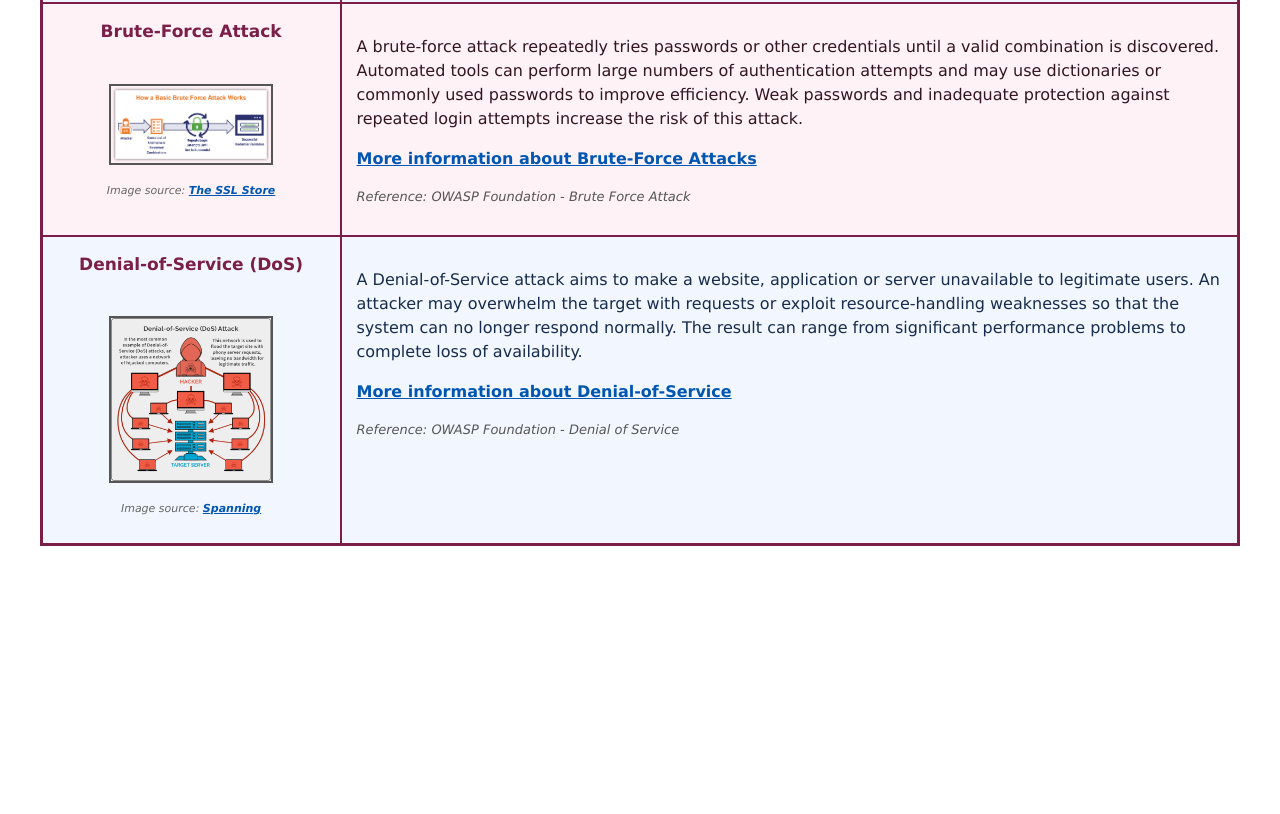
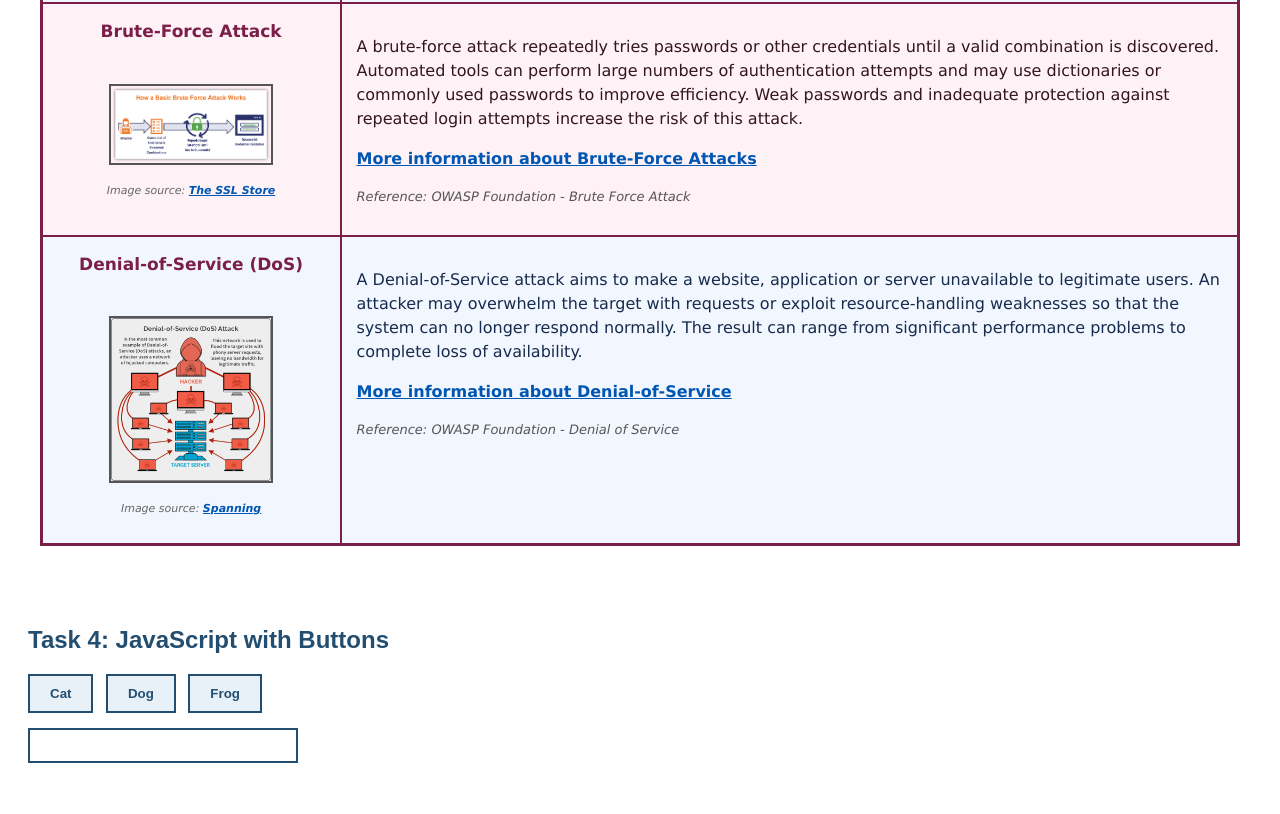
Before and after one commit to khom-gurech/comp804-a3-webattacks, a plain HTML site: page index.html in a window 1280 px wide. Shown: the part 3432-4246 px from the top of the page. Before the commit the page ends 3986 px from the top, so only its background shows below. Drawn offline with Linux system fonts and the light colour scheme.

Commit message:
Task 4: JavaScript button interactivity

```diff
--- a/index.html
+++ b/index.html
@@ -4,6 +4,7 @@
     <meta charset="UTF-8" />
     <title>COMP804 Assignment 1 - Khom Gurech</title>
     <link rel="stylesheet" href="style.css" />
+    <script src="script.js" defer></script>
   </head>
 
   <body>
@@ -640,5 +641,31 @@
         </tbody>
       </table>
     </section>
+
+    <!-- Task 4: JavaScript with Buttons -->
+    <section id="task4">
+      <h2>Task 4: JavaScript with Buttons</h2>
+
+      <div id="animalButtons">
+        <button id="catButton" onclick="showAnimal('cat')">Cat</button>
+        <button id="dogButton" onclick="showAnimal('dog')">Dog</button>
+        <button id="frogButton" onclick="showAnimal('frog')">Frog</button>
+      </div>
+
+      <div id="animalOutput">
+        <input
+          type="text"
+          id="animalText"
+          aria-label="Selected animal message"
+          readonly
+        />
+
+        <p id="animalMessage"></p>
+
+        <img id="animalImage" src="" alt="" width="400" />
+
+        <p id="animalImageSource"></p>
+      </div>
+    </section>
   </body>
 </html>
--- a/script.js
+++ b/script.js
@@ -0,0 +1,50 @@
+function showAnimal(animal) {
+  const catButton = document.getElementById("catButton");
+  const dogButton = document.getElementById("dogButton");
+  const frogButton = document.getElementById("frogButton");
+
+  const animalText = document.getElementById("animalText");
+  const animalMessage = document.getElementById("animalMessage");
+  const animalImage = document.getElementById("animalImage");
+  const animalImageSource = document.getElementById("animalImageSource");
+
+  // Remove highlighting from all buttons
+  catButton.classList.remove("selectedAnimal");
+  dogButton.classList.remove("selectedAnimal");
+  frogButton.classList.remove("selectedAnimal");
+
+  if (animal === "cat") {
+    catButton.classList.add("selectedAnimal");
+
+    animalText.value = "User clicks Cat";
+    animalMessage.textContent = "Cat is clicked";
+
+    animalImage.src = "images/cat.jpg";
+    animalImage.alt = "Cat";
+
+    animalImageSource.innerHTML =
+      'Image source: <a href="https://en.wikipedia.org/wiki/Tabby_cat" target="_blank" rel="noopener noreferrer">Wikipedia - Tabby cat</a>';
+  } else if (animal === "dog") {
+    dogButton.classList.add("selectedAnimal");
+
+    animalText.value = "User clicks Dog";
+    animalMessage.textContent = "Dog is clicked";
+
+    animalImage.src = "images/dog.jpg";
+    animalImage.alt = "Dog";
+
+    animalImageSource.innerHTML =
+      'Image source: <a href="https://en.wikipedia.org/wiki/Dog_breed" target="_blank" rel="noopener noreferrer">Wikipedia - Dog breed</a>';
+  } else if (animal === "frog") {
+    frogButton.classList.add("selectedAnimal");
+
+    animalText.value = "User clicks Frog";
+    animalMessage.textContent = "Frog is clicked";
+
+    animalImage.src = "images/frog.jpg";
+    animalImage.alt = "Frog";
+
+    animalImageSource.innerHTML =
+      'Image source: <a href="https://en.wikipedia.org/wiki/Frog" target="_blank" rel="noopener noreferrer">Wikipedia - Frog</a>';
+  }
+}
--- a/style.css
+++ b/style.css
@@ -147,3 +147,71 @@
   font-style: italic;
   color: #666;
 }
+/* Task 4: JavaScript with Buttons */
+
+#task4 {
+  margin-top: 40px;
+  padding: 20px;
+  font-family: Arial, sans-serif;
+}
+
+#task4 h2 {
+  color: #234e70;
+}
+
+#animalButtons {
+  margin-bottom: 15px;
+}
+
+#animalButtons button {
+  padding: 10px 20px;
+  margin-right: 8px;
+  border: 2px solid #234e70;
+  background-color: #e8f1f8;
+  color: #234e70;
+  font-weight: bold;
+  cursor: pointer;
+}
+
+#animalButtons button:hover {
+  background-color: #cfe3f1;
+}
+
+/* Currently selected button */
+#animalButtons button.selectedAnimal {
+  background-color: #234e70;
+  color: white;
+}
+
+#animalText {
+  width: 250px;
+  padding: 8px;
+  border: 2px solid #234e70;
+  margin-bottom: 10px;
+}
+
+#animalMessage {
+  font-size: 18px;
+  font-weight: bold;
+  color: #7b1e48;
+}
+
+#animalImage {
+  display: block;
+  margin-top: 10px;
+  border: 3px solid #234e70;
+}
+
+#animalImage:not([src]),
+#animalImage[src=""] {
+  display: none;
+}
+
+#animalImageSource {
+  font-size: 12px;
+  font-style: italic;
+}
+
+#animalImageSource a {
+  color: #0056b3;
+}
```
Also changed, not shown: images/dog.jpg (added), images/frog.jpg (added), 1 other file.
